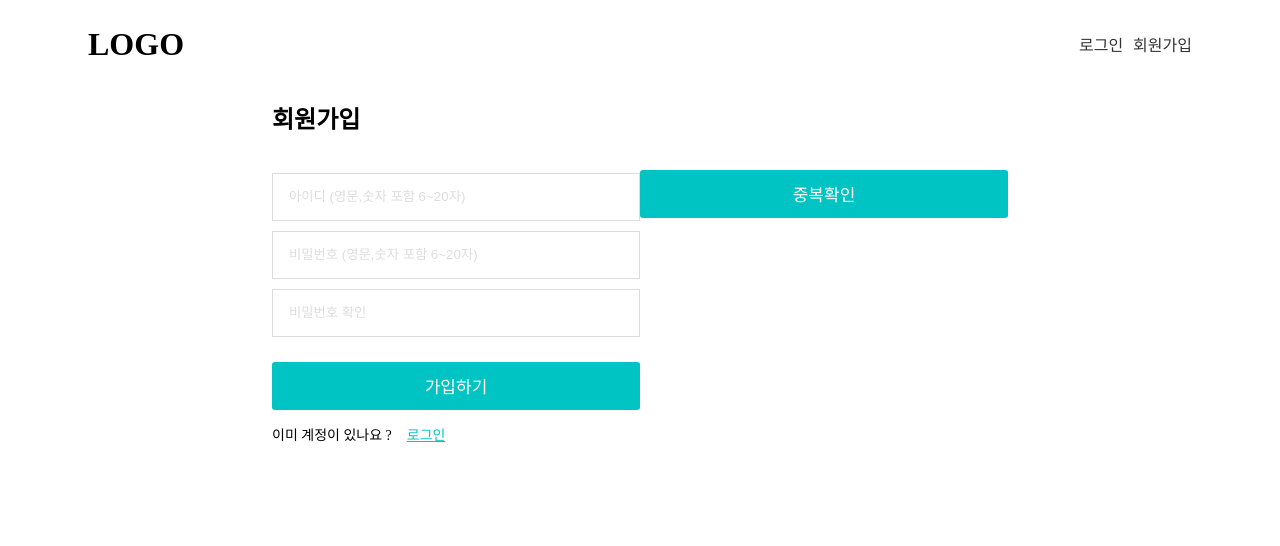
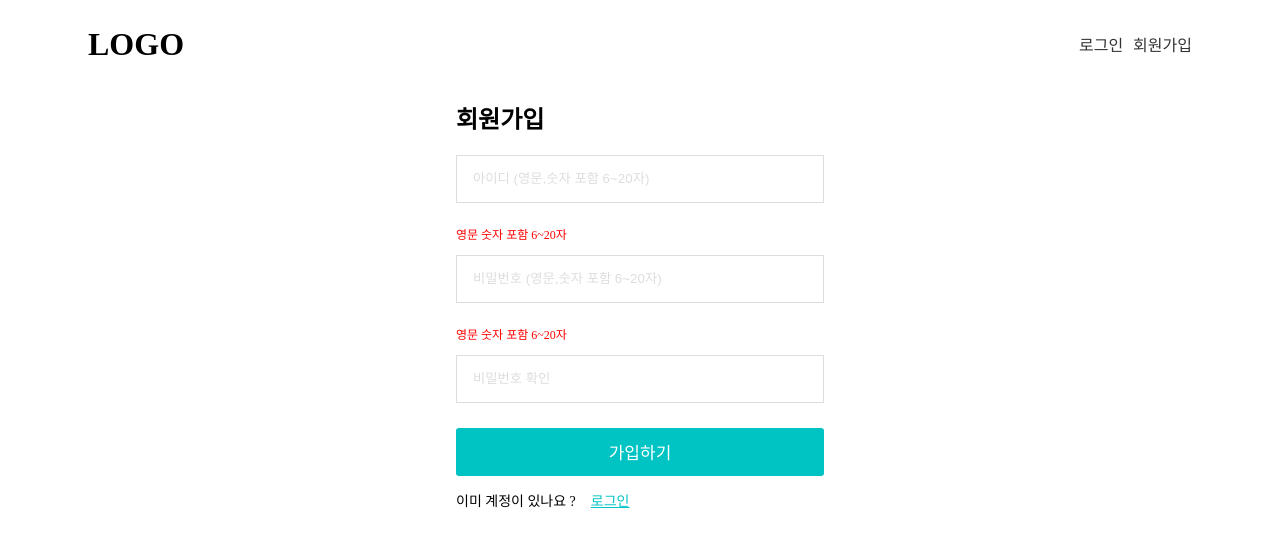
Before and after one commit to natural-nine/miniproject-FE, a React (Create React App) app: page /user/signup in a window 1280 px wide. Shown: the top 546 px of the page. Built offline with nearby package versions, Linux system fonts and the light colour scheme.

Commit message:
FEAT : 회원가입 유효성 css

```diff
--- a/src/routes/Signup.js
+++ b/src/routes/Signup.js
@@ -42,10 +42,10 @@ const Signup = () => {
       return;
     }
 
-    if (pwd !== pwd_chk) {
-      window.alert("비밀번호가 일치하지 않습니다!");
-      return;
-    }
+    // if (pwd !== pwd_chk) {
+    //   window.alert("비밀번호가 일치하지 않습니다!");
+    //   return;
+    // }
 
    dispatch(createUserDB(id,pwd,pwd_chk));
 
@@ -77,8 +77,13 @@ const Signup = () => {
             setId(e.target.value);
           }}
         />
-        <button onClick={idChk}>중복확인</button>
+        {/* <span onClick={idChk}>중복확인</span> */}
         <br />
+        {!idCheck(id) ? (
+          <p style={{ fontSize: "12px", color: "red" }}>
+            영문 숫자 포함 6~20자
+          </p>
+        ) : null}
         <Input
           type="password"
           placeholder="비밀번호 (영문,숫자 포함 6~20자)"
@@ -87,6 +92,11 @@ const Signup = () => {
           }}
         />
         <br />
+        {!pwdCheck(pwd) ? (
+          <p style={{ fontSize: "12px", color: "red" }}>
+            영문 숫자 포함 6~20자
+          </p>
+        ) : null}
         <Input
           type="password"
           placeholder="비밀번호 확인"
@@ -95,6 +105,16 @@ const Signup = () => {
           }}
         />
         <br />
+        {pwd !== pwd_chk && pwd.length >= 1 ? (
+          <p style={{ fontSize: "12px", color: "red" }}>
+            비밀번호가 일치하지 않습니다.
+          </p>
+        ) : null}
+        {pwd === pwd_chk && pwd.length > 5 ? (
+          <p style={{ fontSize: "12px", color: "green" }}>
+            비밀번호가 일치합니다.
+          </p>
+        ) : null}
         <button onClick={signup}>가입하기</button>
         <div>
           <p>
```
